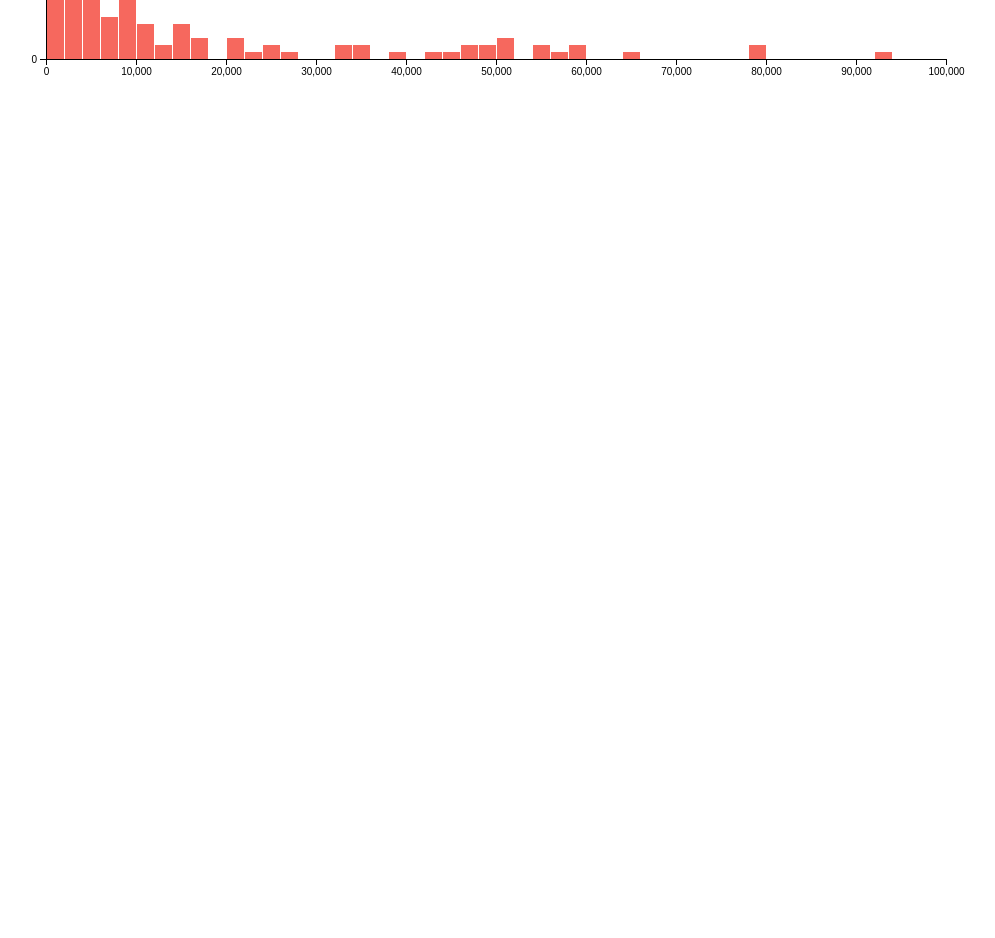
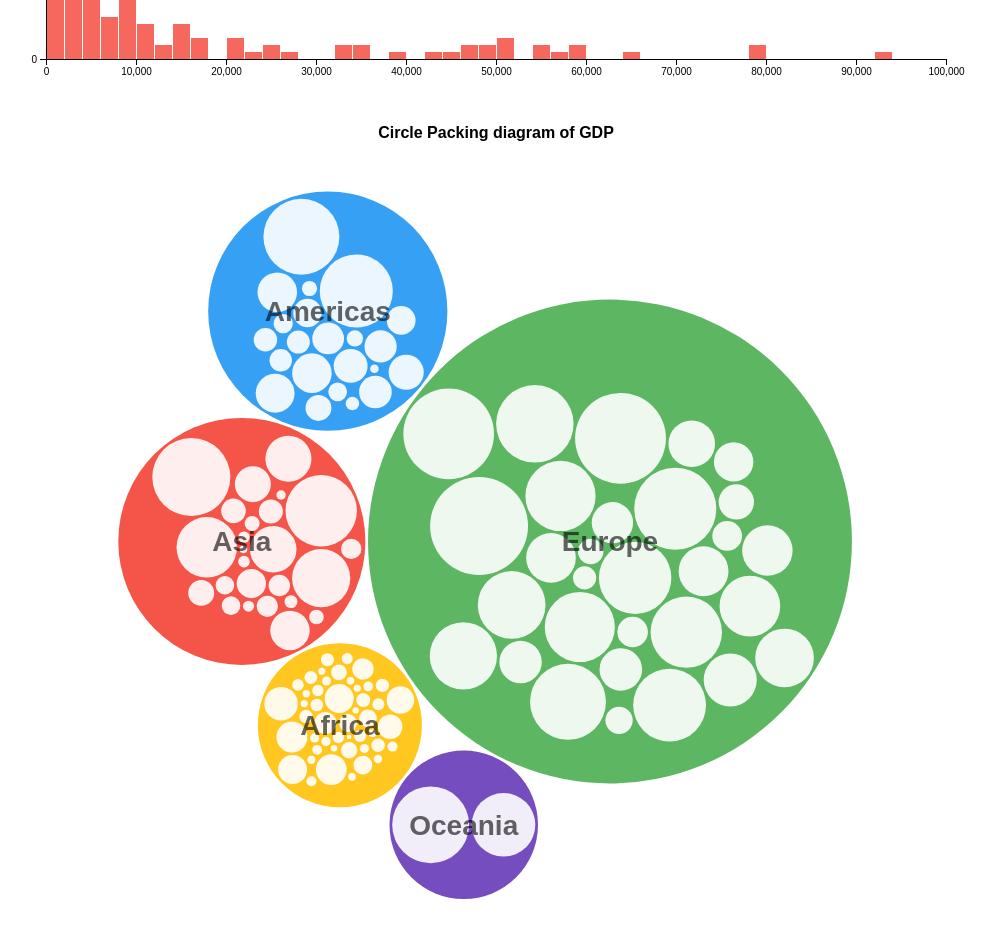
Before and after one commit to Aete/d3-60days-challenge, a React (Create React App) app: page / in a window 1280 px wide. Shown: the part 10080-11018 px from the top of the page, without its empty margins (144-1139 px from the left). Before the commit the page ends 10201 px from the top, so only its background shows below. Built offline with nearby package versions, Linux system fonts and the light colour scheme.

Commit message:
Feature: Day 17 Circle Packing

```diff
--- a/src/App.js
+++ b/src/App.js
@@ -15,6 +15,7 @@ import DayThirteen from './Day13/DayThirteen';
 import DayFourTeen from './Day14/DayFourteen';
 import DayFifteen from './Day15/DayFifteen';
 import DaySixteen from './Day16/DaySixteen';
+import DaySeventeen from './Day17/DaySevenTeen';
 
 function App() {
   return (
@@ -34,6 +35,7 @@ function App() {
       <DayFourTeen />
       <DayFifteen />
       <DaySixteen />
+      <DaySeventeen />
     </div>
   );
 }
--- /dev/null
+++ b/src/Day17/CirclePacking.js
@@ -0,0 +1,83 @@
+import * as d3 from 'd3';
+import csvData from '../utils/data/gapminder.csv';
+
+export default function CirclePacking(element) {
+  const margin = { top: 0, bottom: 20, right: 20, left: 20 };
+  const width = 800 - margin.left - margin.right;
+  const height = 800 - margin.top - margin.bottom;
+
+  const svg = d3
+    .select(element)
+    .append('svg')
+    .attr('width', width + margin.left + margin.right)
+    .attr('height', height + margin.top + margin.bottom);
+
+  const container = svg.append('g').attr('transform', `translate(${margin.top},${margin.left})`);
+
+  const continents = ['Asia', 'Europe', 'Africa', 'Americas', 'Oceania'];
+
+  const data = {
+    name: 'Global',
+    children: continents.map((continent) => ({ name: continent, children: [] })),
+  };
+
+  const pack = (data) => {
+    return d3.pack().size([width, height]).padding(3)(
+      d3
+        .hierarchy(data)
+        .sum((d) => +d.gdp_cap)
+        .sort((a, b) => +b.gdp_cap - +a.gdp_cap)
+    );
+  };
+
+  const colors = {
+    Asia: '#F44336',
+    Americas: '#2196F3',
+    Oceania: '#673AB7',
+    Europe: '#4CAF50',
+    Africa: '#FFC107',
+  };
+
+  const test = async () => {
+    const csv = await d3.csv(csvData);
+    const csv2019 = csv.filter((d) => d.year === '2019');
+    csv2019.forEach((item) => {
+      const { country: name, gdp_cap, continent } = item;
+      const current = { name, gdp_cap, continent };
+      data.children.find((d) => d.name === continent).children.push(current);
+    });
+    const root = pack(data);
+
+    const rScale = d3.scaleSqrt().domain([0, root.value]).range([1, 50]);
+    const node = container
+      .append('g')
+      .selectAll('circle')
+      .data(root.descendants().slice(1))
+      .join('circle')
+      .attr('cx', (d) => d.x)
+      .attr('cy', (d) => d.y - 30)
+      .attr('r', (d) => d.r)
+      .attr('fill', (d) => {
+        return colors[d.data.name] || '#fff';
+      })
+      .style('opacity', 0.9);
+
+    const label = svg
+      .append('g')
+      .attr('pointer-events', 'none')
+      .attr('text-anchor', 'middle')
+      .selectAll('text')
+      .data(root.descendants())
+      .join('text')
+      .attr('x', (d) => d.x)
+      .attr('y', (d) => d.y)
+      .style('font-size', '28px')
+      .style('font-family', 'sans-serif')
+      .style('font-weight', 700)
+      .style('opacity', (d) => (d.parent === root ? 0.6 : 0))
+      .style('display', (d) => (d.parent === root ? 'inline' : 'none'))
+      .text((d) => d.data.name);
+  };
+
+  test();
+}
--- /dev/null
+++ b/src/Day17/DaySevenTeen.js
@@ -0,0 +1,25 @@
+import { Fragment, useEffect, useRef } from 'react';
+import CirclePacking from './CirclePacking';
+
+export default function DaySeventeen() {
+  const container = useRef();
+  useEffect(() => {
+    CirclePacking(container.current);
+  }, []);
+
+  return (
+    <Fragment>
+      <h1
+        style={{
+          fontSize: '16px',
+          fontFamily: 'sans-serif',
+          fontWeight: 700,
+          marginBottom: '0',
+        }}
+      >
+        Circle Packing diagram of GDP
+      </h1>
+      <div ref={container}></div>
+    </Fragment>
+  );
+}
```
